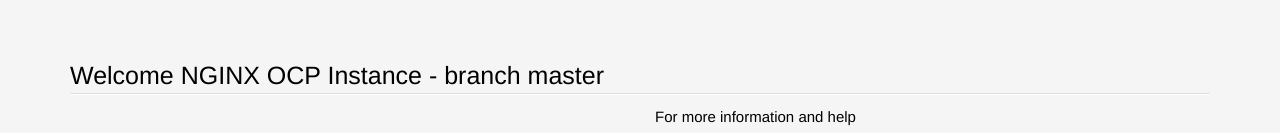
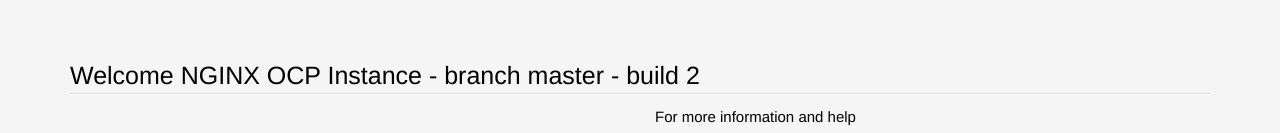
Before and after one commit to romdalf/okd-ocp-pipelines, a plain HTML site: page basic-html-page/index.html in a window 1280 px wide. Shown: the top 133 px of the page. Drawn offline with Linux system fonts and the light colour scheme.

Commit message:
test webhook

```diff
--- a/basic-html-page/index.html
+++ b/basic-html-page/index.html
@@ -208,7 +208,7 @@
 
  <section class='container'>
   <hgroup>
-    <h1>Welcome NGINX OCP Instance - branch master</h1>
+    <h1>Welcome NGINX OCP Instance - branch master - build 2</h1>
   </hgroup>
   <div class="row">
     <section class='col-xs-12 col-sm-6 col-md-6'>
```
Also changed, not shown: 1 other file.
